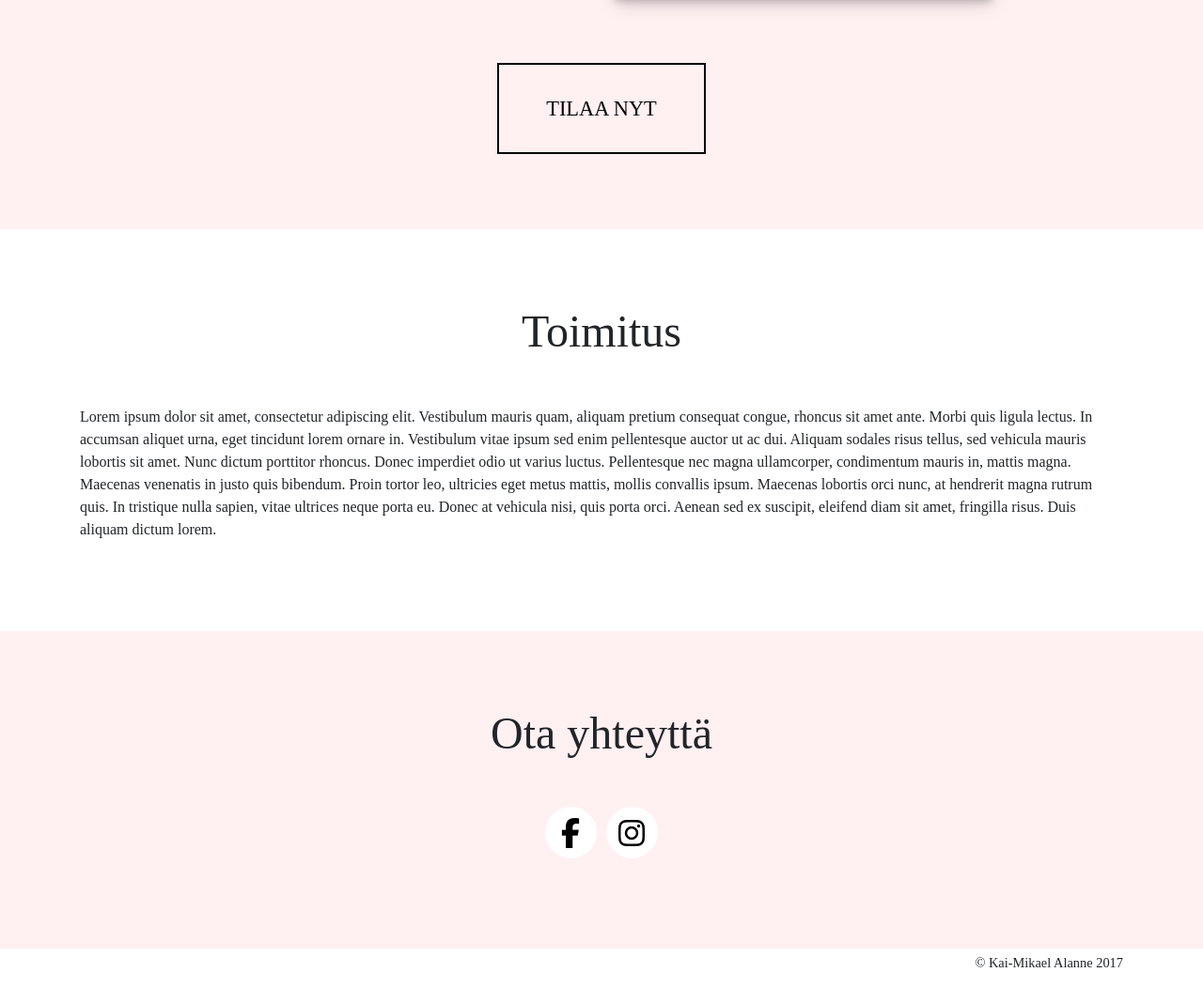
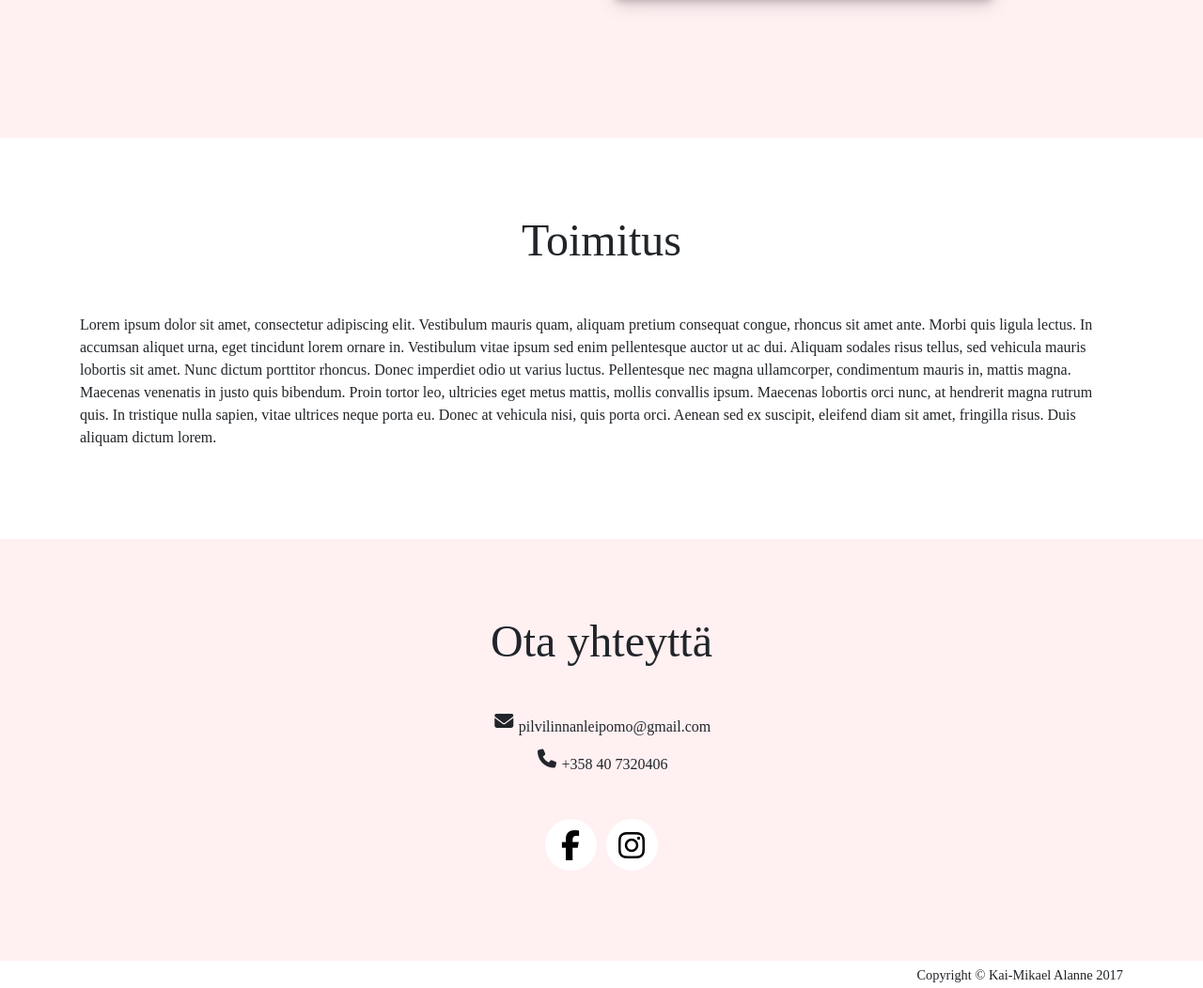
Before and after one commit to kmalanne/pilvilinna, a plain HTML site: page public/index.html in a window 1280 px wide. Shown: the part 2946-3998 px from the top of the page at 94% size. Drawn offline with nearby package versions, Linux system fonts and the light colour scheme; a web font is replaced by a local one.

Commit message:
Styling changes

```diff
--- a/public/index.html
+++ b/public/index.html
@@ -47,7 +47,7 @@
       </ol>
       <div class="carousel-inner" role="listbox">
         <div class="carousel-item active carousel-item-1">
-          <div class="carousel-caption d-none d-md-block">
+          <div class="carousel-caption ">
             <a class="carousel-link-btn" href="#contact">OTA YHTEYTTÄ</a>
           </div>
         </div>
@@ -151,11 +151,6 @@
           </div>
         </div>
       </div>
-      <div class="container">
-        <div class="row order-link-row">
-          <a class="order-link-btn" href="#contact">TILAA NYT</a>
-        </div>
-      </div>
     </div>
   </section>
 
@@ -190,11 +185,25 @@
           <h2>Ota yhteyttä</h2>
         </div>
       </div>
+      <div class="row contact-row">
+        <div class="contact-detail">
+          <i class="fa fa-fw fa-lg fa-envelope"></i>
+          <p>
+            <a href="mailto:&#112;&#105;&#108;&#118;&#105;&#108;&#105;&#110;&#110;&#097;&#110;&#108;&#101;&#105;&#112;&#111;&#109;&#111;&#064;&#103;&#109;&#097;&#105;&#108;&#046;&#099;&#111;&#109;">
+              &#112;&#105;&#108;&#118;&#105;&#108;&#105;&#110;&#110;&#097;&#110;&#108;&#101;&#105;&#112;&#111;&#109;&#111;&#064;&#103;&#109;&#097;&#105;&#108;&#046;&#099;&#111;&#109;
+            </a>
+          </p>
+        </div>
+        <div class="contact-detail">
+          <i class="fa fa-fw fa-lg fa-phone"></i>
+          <p>+358 40 7320406</p>
+        </div>
+      </div>
       <div class="row social-media-row">
-        <ul class="list-inline">
+        <ul class="list-inline ">
           <li>
             <a href="https://www.facebook.com/anna.jaatinen.1" class="social-media-link">
-              <i class="fa fa-fw fa-2x fa-facebook"></i>
+              <i class="fa fa-fw fa-2x fa-facebook "></i>
             </a>
           </li>
           <li>
@@ -210,7 +219,7 @@
   <footer>
     <div class="container">
       <div class="row copyright-row">
-        <p>&copy; Kai-Mikael Alanne 2017</p>
+        <p>Copyright &copy; Kai-Mikael Alanne 2017</p>
       </div>
     </div>
   </footer>
@@ -224,6 +233,5 @@
   <script src="https://use.fontawesome.com/be8d62b33b.js"></script>
   <script src="src/index.js"></script>
 </body>
-</body>
 
 </html>
--- a/public/styles/index.css
+++ b/public/styles/index.css
@@ -101,7 +101,6 @@ section h2 {
   color: #000;
   text-decoration: none;
   background-color: #fff;
-  background: rgba(255, 255, 255, 0.8);
 }
 
 /* Info */
@@ -137,31 +136,32 @@ section h2 {
   text-decoration: underline;
 }
 
-.order-link-row {
-  align-content: center;
-  justify-content: center;
-}
-
-.order-link-btn {
-  font-size: 140%;
-  color: #000;
-  text-decoration: none;
-  padding: 30px 50px;
-  border: 2px solid #000;
-}
-
-.order-link-btn:hover {
-  color: #000;
-  text-decoration: none;
-  background-color: #fff;
-  background: rgba(255, 255, 255, 0.8);
-}
-
 /* Delivery */
 
 /* Contact */
 #contact {
   background-color: #fff0f2;
+}
+
+.contact-row {
+  flex-direction: column;
+  align-items: center;
+  justify-content: center;
+  margin-bottom: 30px;
+}
+
+.contact-detail {
+  display: flex;
+}
+
+.contact-detail i {
+  margin-top: 5px;
+  margin-right: 3px;
+}
+
+.contact-detail a {
+  text-decoration: none;
+  color: #212529;
 }
 
 .social-media-row {
```
